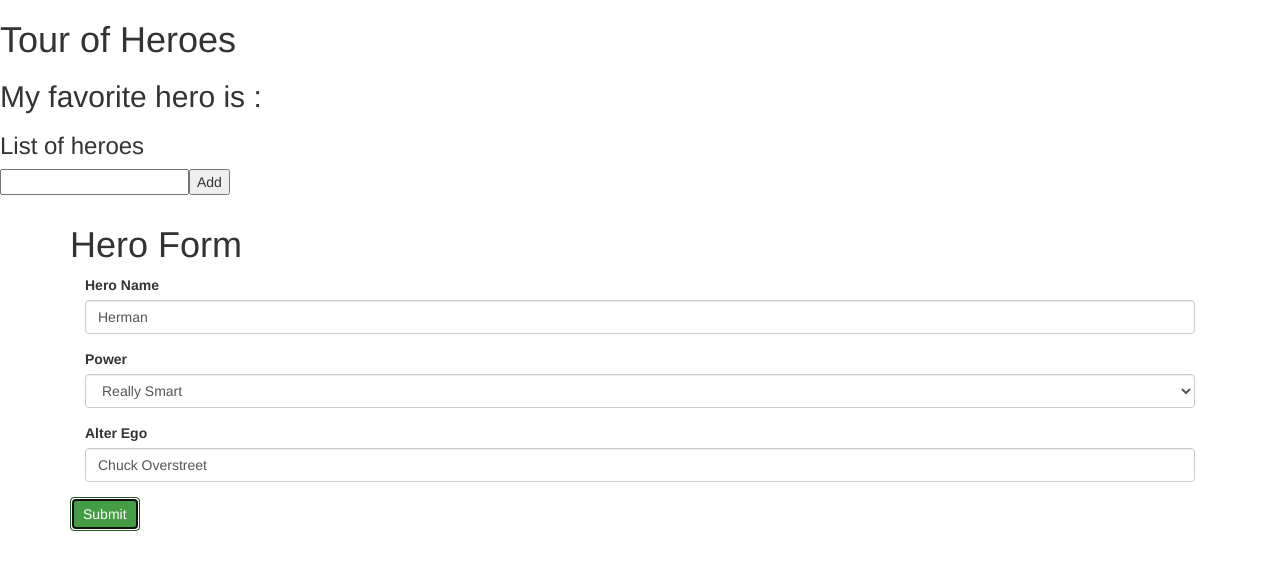
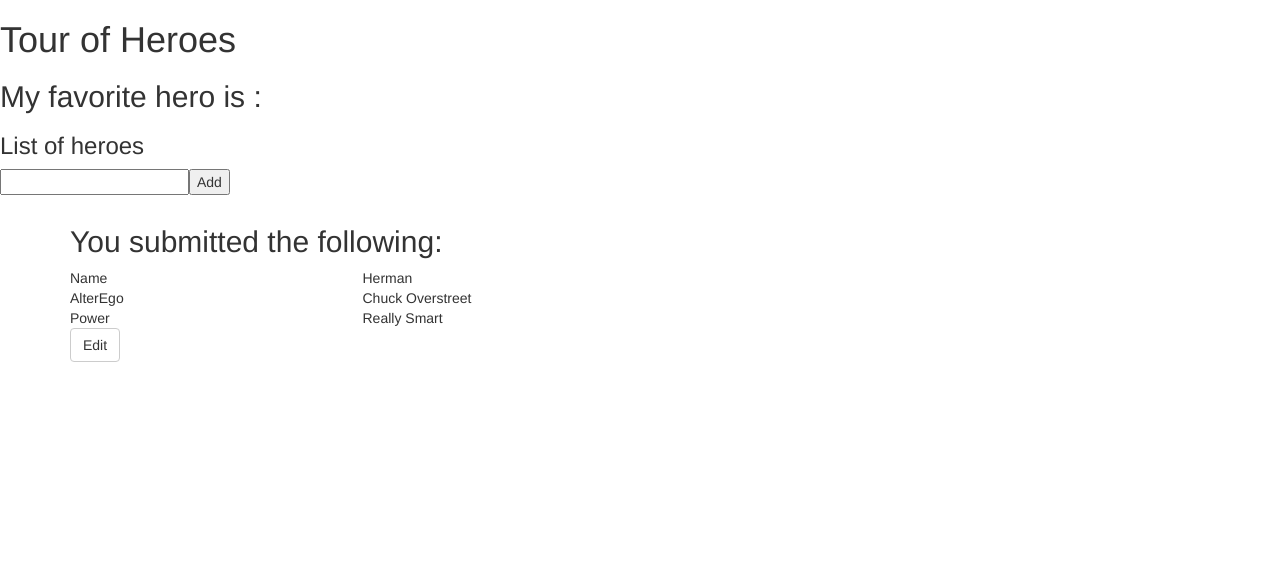
Before and after one commit to wjs876046992/angular4, an Angular app: page / in a window 1280 px wide. Both pictures are taken after a click on the button "Submit". Shown: the top 570 px of the page. Built offline with nearby package versions, Linux system fonts and the light colour scheme.

Commit message:
refine hero form

```diff
--- a/src/app/hero-form/hero-form.component.html
+++ b/src/app/hero-form/hero-form.component.html
@@ -1,6 +1,7 @@
 <div class="container">
+  <div [hidden]="submitted">
     <h1>Hero Form</h1>
-  <form #heroForm (onsubmit)="onSubmit()">
+    <form #heroForm="ngForm" (ngSubmit)="onSubmit()">
       <div class="form-group col-sm-12">
         <label for="name">Hero Name</label>
         <input type="text" class="form-control" id="name" name="name" #name="ngModel" [(ngModel)]="hero.name" required>
@@ -20,7 +21,29 @@
         <input type="text" class="form-control" id="alterEgo" name="alterEgo" [(ngModel)]="hero.alterEgo" #alterEgo>
       </div>
 
-    <button type="submit" class="btn btn-success">Submit</button>
+      <button type="submit" class="btn btn-success" [disabled]="!heroForm.form.valid">Submit</button>
+      <button type="button" class="btn btn-primary" (click)="newHero(); heroForm.reset();">Create</button>
 
     </form>
   </div>
+  <div [hidden]="!submitted">
+    <h2>You submitted the following:</h2>
+    <div class="row">
+      <div class="col-xs-3">Name</div>
+      <div class="col-xs-9 pull-left">{{hero?.name}}</div>
+    </div>
+
+    <div class="row">
+      <div class="col-xs-3">AlterEgo</div>
+      <div class="col-xs-9 pull-left">{{hero?.alterEgo}}</div>
+    </div>
+
+    <div class="row">
+      <div class="col-xs-3">Power</div>
+      <div class="col-xs-9 pull-left">{{hero?.power}}</div>
+    </div>
+
+    <button type="button" class="btn btn-default" (click)="submitted=false">Edit</button>
+
+  </div>
+</div>
--- a/src/app/hero-form/hero-form.component.ts
+++ b/src/app/hero-form/hero-form.component.ts
@@ -17,4 +17,8 @@
   onSubmit = () => {
     this.submitted = true;
   }
+
+  newHero = () => {
+    this.hero = new Hero(13, '', '');
+  }
 }
```
Lines whose indentation alone changed are shown as unchanged.
